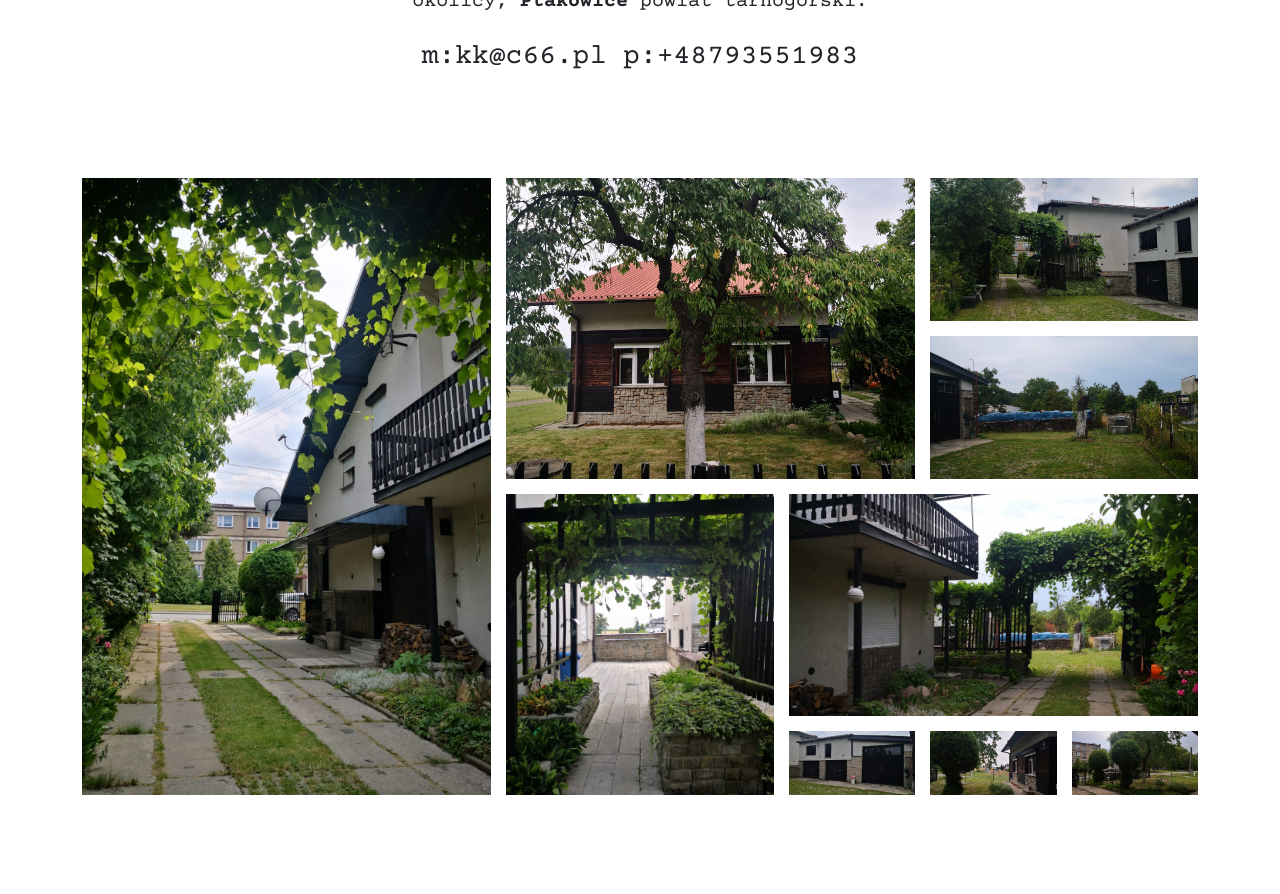
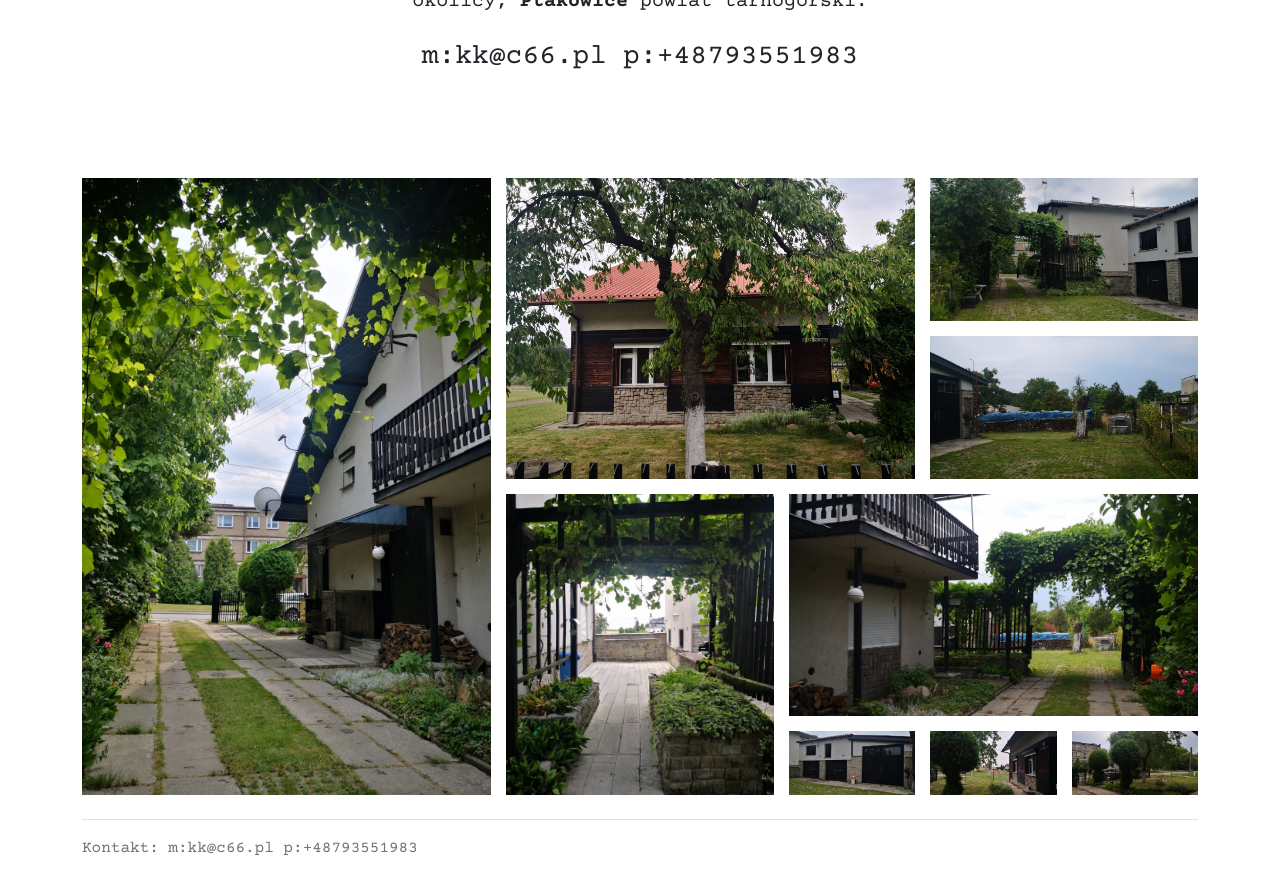
Before and after one commit to elrot/ptak49, a Jekyll site: the page built from index.md, in a window 1280 px wide and 900 px high, scrolled down 629 px. Shown: the top 894 px of the window. Built offline with Jekyll 4.4.1, drawn with Linux system fonts in a browser that asks for light colours; before the commit the page ends 1424 px from its top, so only the background shows below that.

Commit message:
Initial page

```diff
--- a/_includes/footer.html
+++ b/_includes/footer.html
@@ -1,3 +1,9 @@
+<div class="container">
+    <footer class="d-flex flex-wrap justify-content-between align-items-center py-3 my-4 border-top">
+      <p class="col-md-4 mb-0 text-muted">Kontakt: m:kk@c66.pl p:+48793551983</p>
+    </footer>
+  </div>
+
 <script src="assets/js/bootstrap.min.js"></script>
 
 <script type="module">
--- a/_includes/head.html
+++ b/_includes/head.html
@@ -6,4 +6,10 @@
   <link rel="stylesheet" href="assets/css/bootstrap.min.css">
   <link rel="stylesheet" href="assets/css/photoswipe.min.css">
   <link rel="stylesheet" href="assets/css/ptak49.css">
+
+
+  {%- if jekyll.environment == 'production' -%}
+    {%- include google-analytics.html -%}
+  {%- endif -%}
+
 </head>
```
Also changed, not shown: _includes/google-analytics.html (added, +8 -0 lines).
